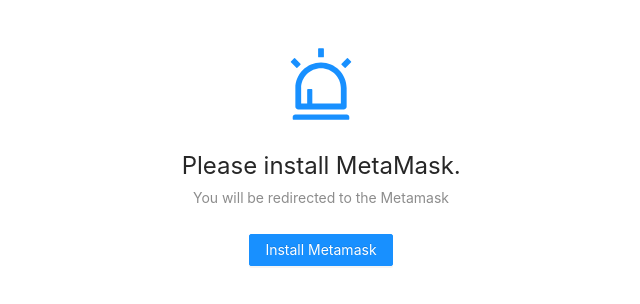
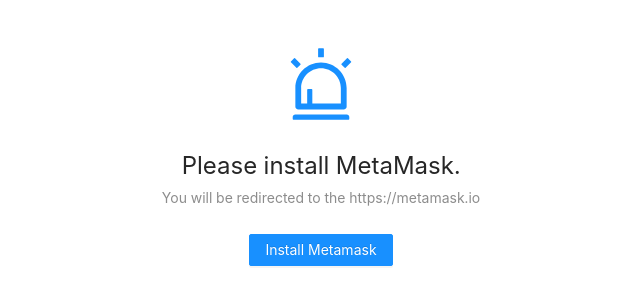
Before and after one commit to rober-gs/survey-challenge, a React (Create React App) app: page / in a window 1280 px wide. Shown: the top 304 px of the page, without its empty margins (319-959 px from the left). Built offline with nearby package versions, Linux system fonts and the light colour scheme; what @web3-react/injected-connector would draw is missing.

Commit message:
update message in view

```diff
--- a/src/views/Errors/MetaMaskNotFound.js
+++ b/src/views/Errors/MetaMaskNotFound.js
@@ -8,7 +8,7 @@
         <Result
             icon={<AlertOutlined />}
             title="Please install MetaMask."
-            subTitle="You will be redirected to the Metamask"
+            subTitle="You will be redirected to the https://metamask.io"
             extra={
                 <Button
                     type="primary"
```
